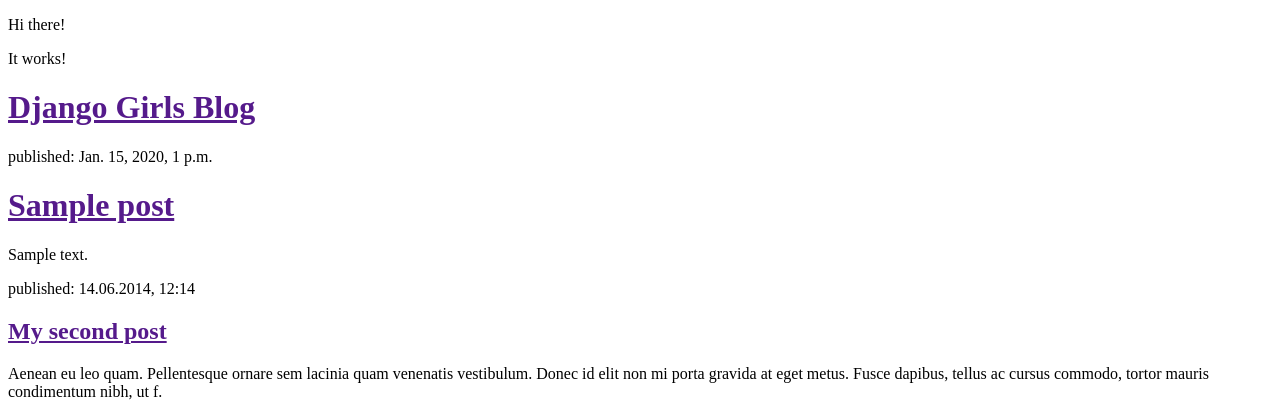
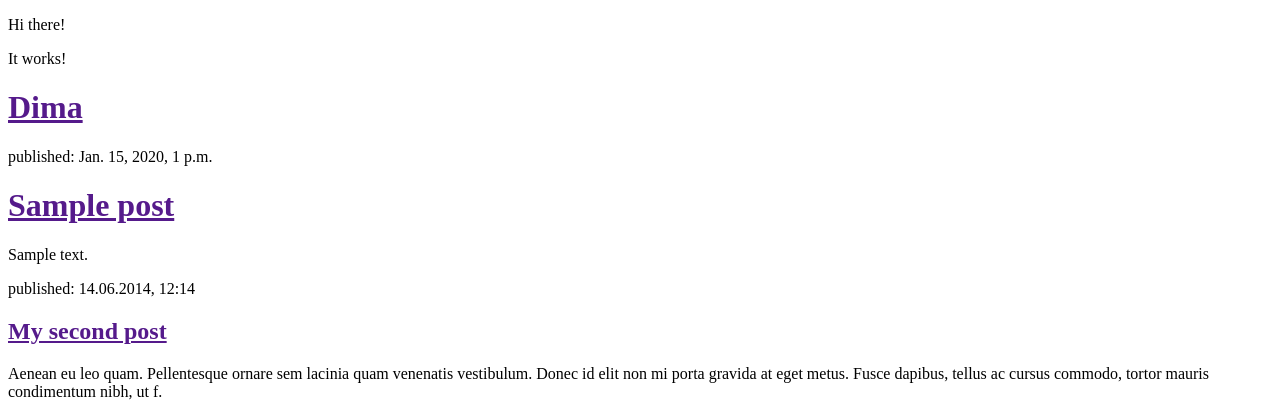
Before and after one commit to Kavtaskin/first_look_at_Django, a Django app: template Blog/templates/Blog/post_list.html in a window 1280 px wide. Shown: the top 420 px of the page. Run offline with Django 3.2, Linux system fonts and the light colour scheme; the template is opened without the code that fills it: values that come from a table or form of the project are taken from there, others are empty; tables that the repository leaves empty hold one stand-in row (values such as "Sample post").

Commit message:
Modified templates

```diff
--- a/Blog/templates/Blog/post_list.html
+++ b/Blog/templates/Blog/post_list.html
@@ -8,7 +8,7 @@
     <p>Hi there!</p>
     <p>It works!</p>
 <div>
-                <h1><a href="">Django Girls Blog</a></h1>
+                <h1><a href="">Dima</a></h1>
             </div>
 
             {% for post in posts %}
```
